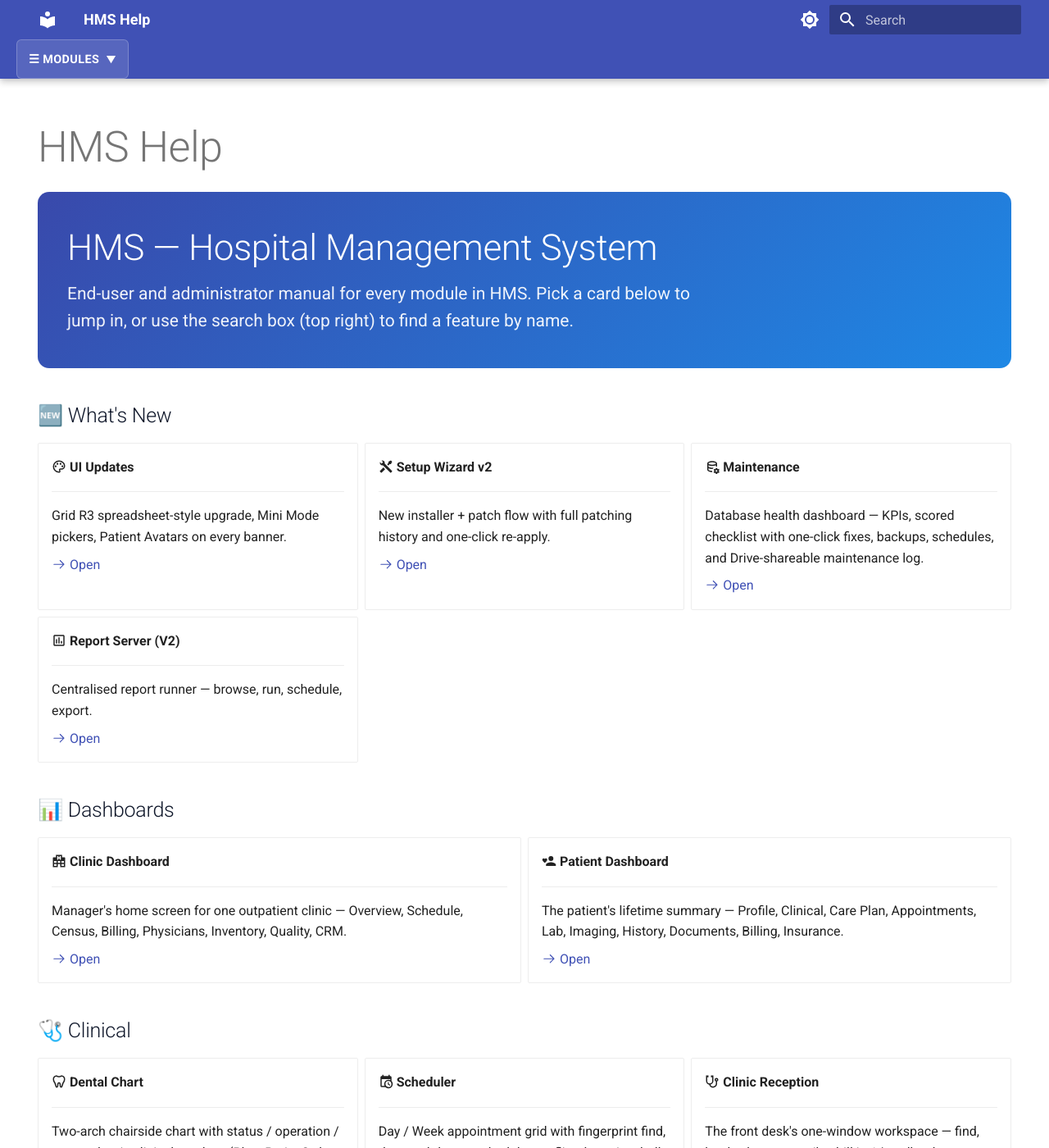
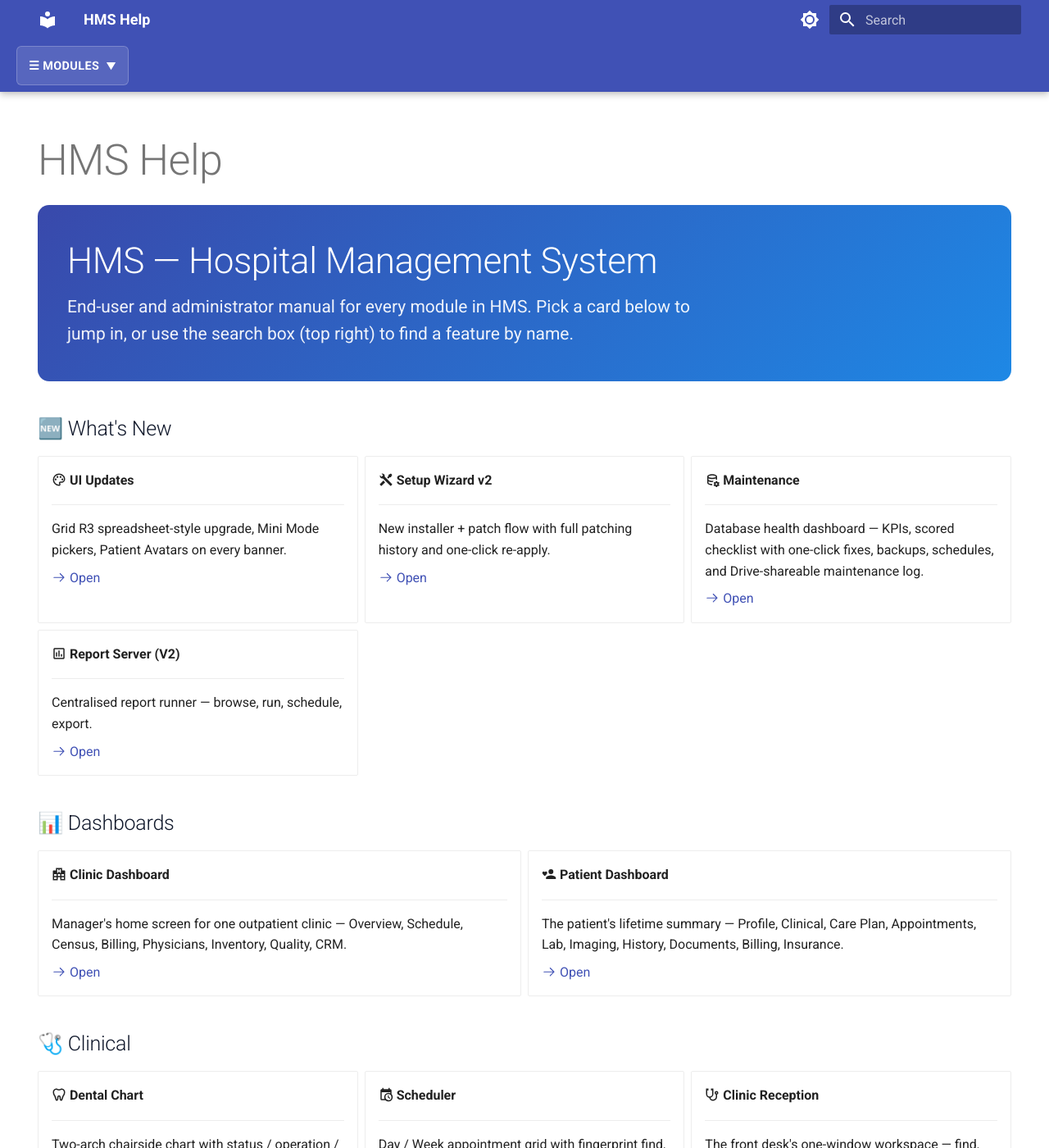
Before and after one commit to mtsoft2/HMS-HELP, an MkDocs documentation site: the page built from docs/index.md, in a window 1280 px wide and 1400 px high. Shown: the whole window at 82% size. Built offline with MkDocs 1.6.1 and Material for MkDocs 9.7.7, drawn with Linux system fonts in a browser that asks for light colours.

Commit message:
Give .md-tabs explicit height/padding so the Modules button shows

```diff
--- a/docs/assets/stylesheets/mega-menu.css
+++ b/docs/assets/stylesheets/mega-menu.css
@@ -3,9 +3,14 @@
 /* Hide the default Material top-tabs strip — we replace it with one button */
 .md-tabs__list { display: none !important; }
 
-/* The tabs row stays as the anchor — keep it visible but slim */
+/* Force the tabs row to stay visible + give it height so our button shows */
 .md-tabs {
+  display: flex !important;
+  align-items: center;
+  min-height: 2.8rem;
+  padding: 0.4rem 1rem;
   background-color: var(--md-primary-fg-color);
+  overflow: visible !important;
 }
 
 /* The single dropdown trigger we inject into the tabs row */
@@ -39,12 +44,8 @@
   transform: rotate(180deg);
 }
 
-/* Layout the .md-tabs row so our injected button sits on the LEFT */
-.md-tabs {
-  display: flex;
-  align-items: center;
-}
-.md-tabs > .hms-mm-wrap { margin-left: 1rem; }
+/* The injected button wrapper sits on the LEFT of the tabs row */
+.md-tabs > .hms-mm-wrap { margin-left: 0; }
 
 /* The dropdown panel — anchored to the wrapper so it drops down below */
 .hms-mm-wrap {
```
